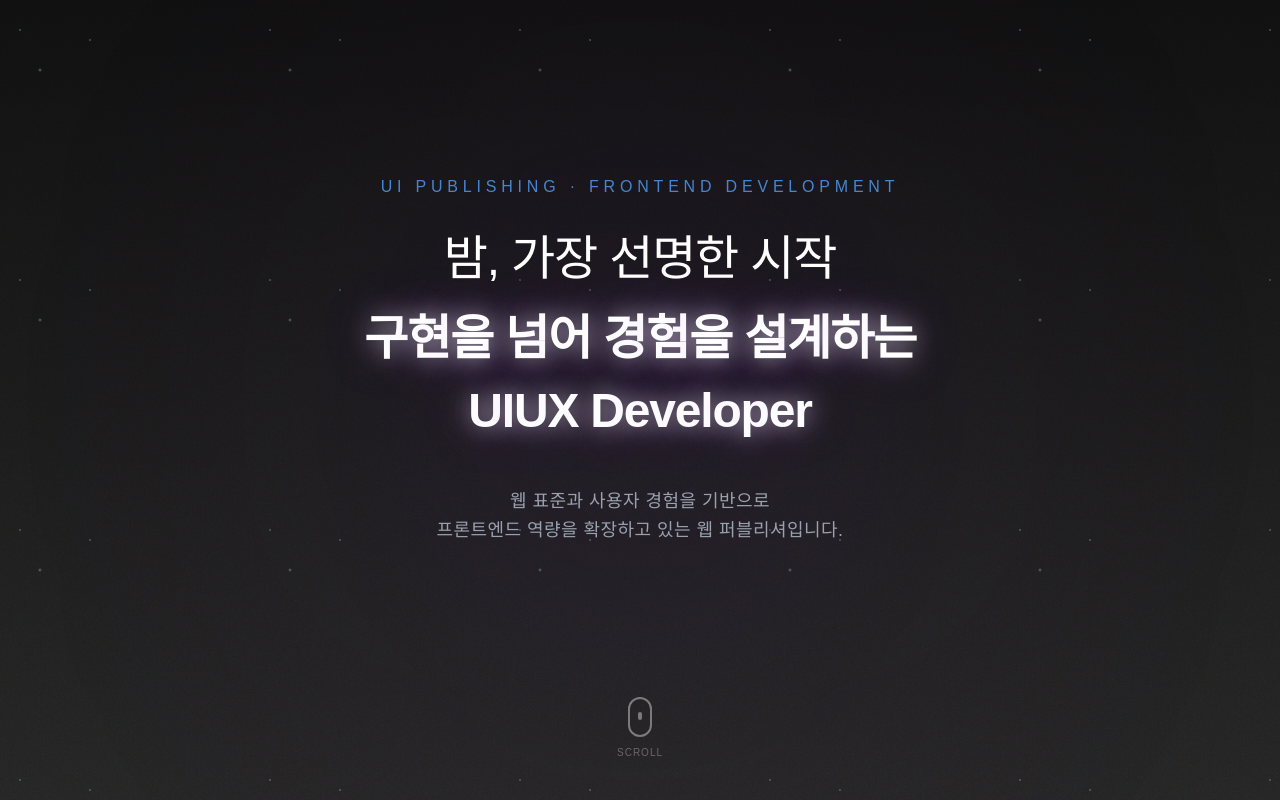
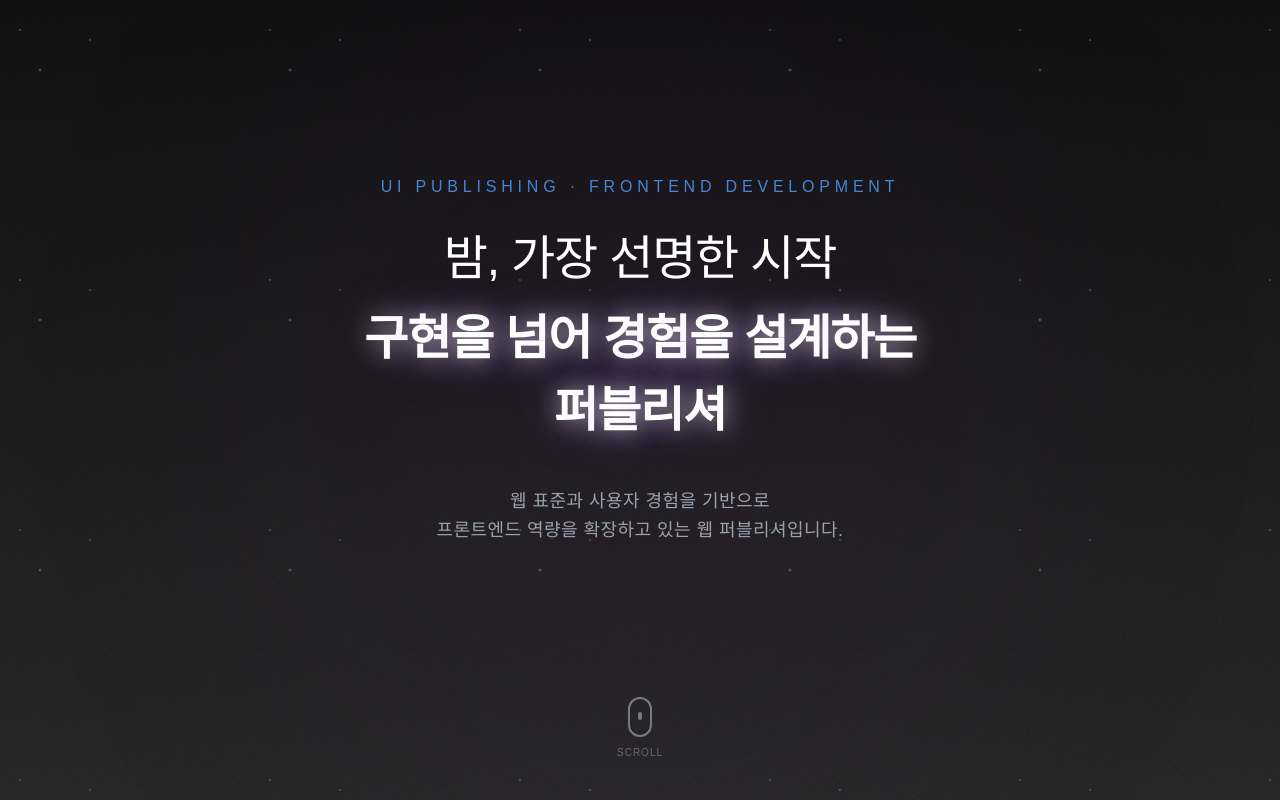
Before and after one commit to hg231049/Dles_Portfolio, a React (Vite) app: page / in a window 1280 px wide. Shown: the top 800 px of the page. Built offline with nearby package versions, Linux system fonts and the light colour scheme.

Commit message:
메인비주얼 텍스트 변경

```diff
--- a/src/pages/main/MainVisual.tsx
+++ b/src/pages/main/MainVisual.tsx
@@ -52,7 +52,7 @@ const MainVisual = () => {
     { scope: container },
   );
 
-  const splitText = (text:string) => {
+  const splitText = (text: string) => {
     return text.split("").map((char, index) => (
       <span key={index} className="char inline-block">
         {char === " " ? "\u00A0" : char}
@@ -78,7 +78,7 @@ const MainVisual = () => {
 
           <span className="highlight-text inline-block  font-bold text-transparent bg-clip-text bg-gradient-to-r from-white via-purple-200 to-purple-500">
             {splitText("구현을 넘어 경험을 설계하는")} <br />
-            {splitText("UIUX Developer")}
+            {splitText("퍼블리셔")}
           </span>
         </h1>
 
```
